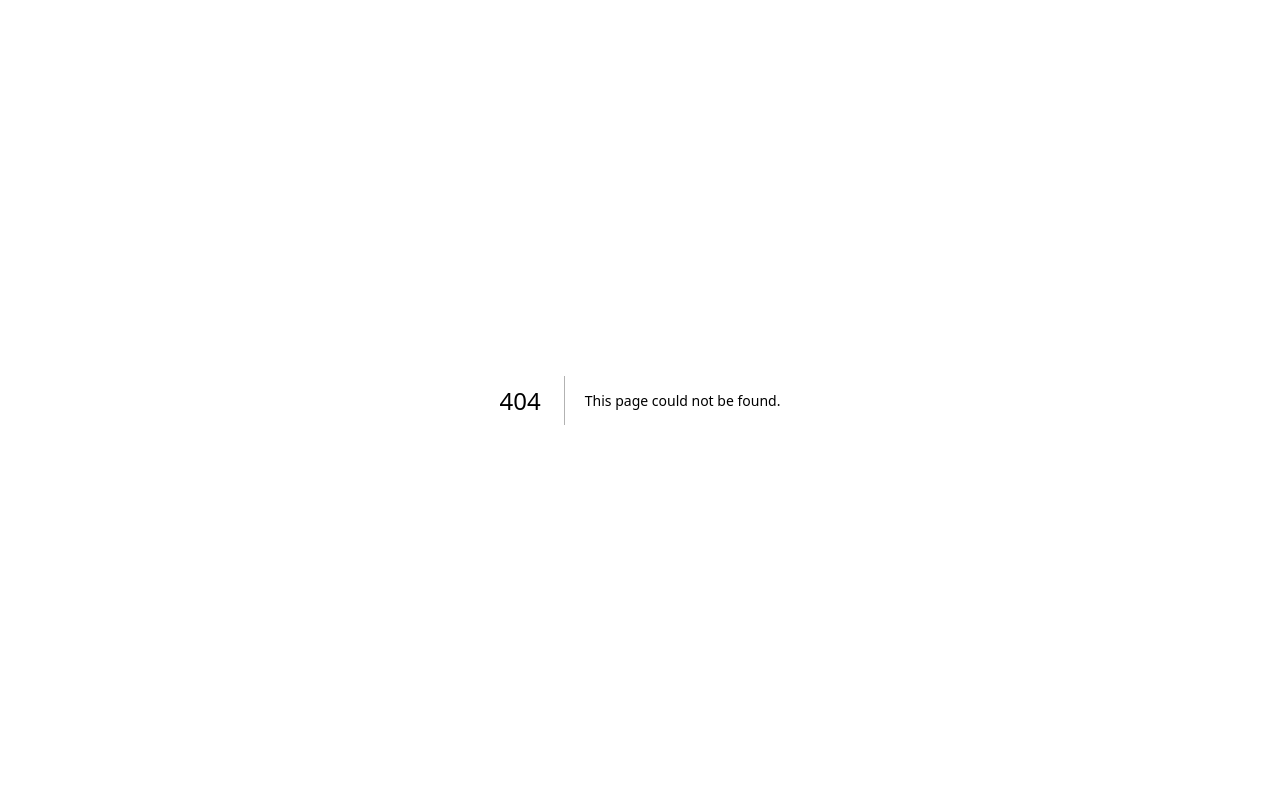
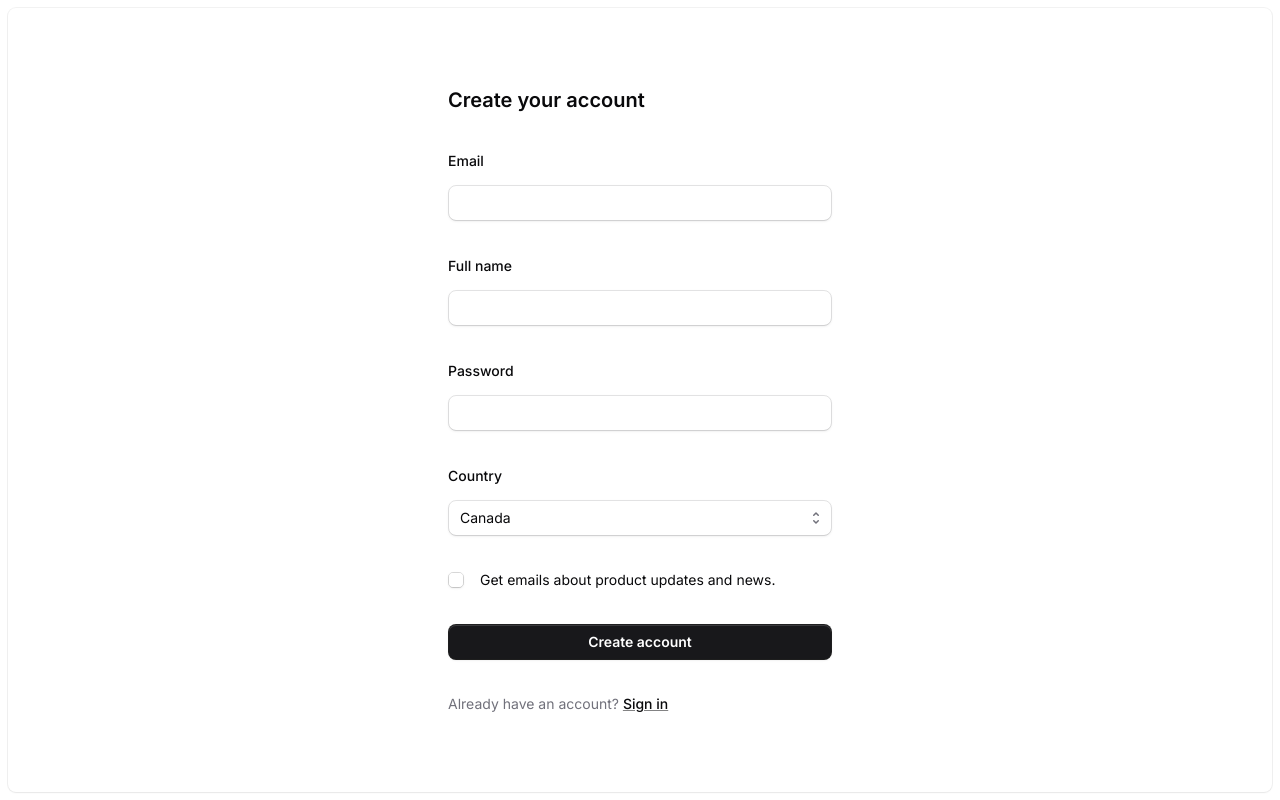
Before and after one commit to kojinkai/sherpa-mono, a Next.js app in the folder apps/web/: page /register in a window 1280 px wide. Before the commit this address had no page. Built offline with nearby package versions, Linux system fonts and the light colour scheme.

Commit message:
Add login and register routes, actions and forms

```diff
--- /dev/null
+++ b/apps/web/app/auth/confirm/route.ts
@@ -0,0 +1,28 @@
+import { type EmailOtpType } from '@supabase/supabase-js'
+import { type NextRequest } from 'next/server'
+
+import { createClient } from '@/utils/supabase/server'
+import { redirect } from 'next/navigation'
+
+export async function GET(request: NextRequest) {
+  const { searchParams } = new URL(request.url)
+  const token_hash = searchParams.get('token_hash')
+  const type = searchParams.get('type') as EmailOtpType | null
+  const next = searchParams.get('next') ?? '/'
+
+  if (token_hash && type) {
+    const supabase = await createClient()
+
+    const { error } = await supabase.auth.verifyOtp({
+      type,
+      token_hash,
+    })
+    if (!error) {
+      // redirect user to specified redirect URL or root of app
+      redirect(next)
+    }
+  }
+
+  // redirect the user to an error page with some instructions
+  redirect('/error')
+}
--- /dev/null
+++ b/apps/web/app/error/page.tsx
@@ -0,0 +1,5 @@
+'use client'
+
+export default function ErrorPage() {
+  return <p>Sorry, something went wrong</p>
+}
--- /dev/null
+++ b/apps/web/app/login/actions.ts
@@ -0,0 +1,24 @@
+"use server";
+
+import { revalidatePath } from "next/cache";
+import { redirect } from "next/navigation";
+import { createClient } from "@/utils/supabase/server";
+
+export async function login(formData: FormData) {
+  const supabase = await createClient();
+
+  // type-casting here for convenience
+  // in practice, you should validate your inputs
+  const data = {
+    email: formData.get("email") as string,
+    password: formData.get("password") as string,
+  };
+
+  const { error } = await supabase.auth.signInWithPassword(data);
+  if (error) {
+    redirect("/error");
+  }
+
+  revalidatePath("/", "layout");
+  redirect("/");
+}
--- /dev/null
+++ b/apps/web/app/login/page.tsx
@@ -0,0 +1,54 @@
+import { login } from "./actions";
+import Form from "next/form";
+
+import {
+  AuthLayout,
+  Button,
+  Checkbox,
+  CheckboxField,
+  Field,
+  Heading,
+  Input,
+  Label,
+  Strong,
+  Text,
+  TextLink,
+} from "@/components";
+
+export default function Login() {
+  return (
+    <AuthLayout>
+      <Form action={login} className="grid w-full max-w-sm grid-cols-1 gap-8">
+        <Heading>Sign in to your account</Heading>
+        <Field>
+          <Label>Email</Label>
+          <Input type="email" name="email" />
+        </Field>
+        <Field>
+          <Label>Password</Label>
+          <Input type="password" name="password" />
+        </Field>
+        <div className="flex items-center justify-between">
+          <CheckboxField>
+            <Checkbox name="remember" />
+            <Label>Remember me</Label>
+          </CheckboxField>
+          <Text>
+            <TextLink href="#">
+              <Strong>Forgot password?</Strong>
+            </TextLink>
+          </Text>
+        </div>
+        <Button type="submit" className="w-full">
+          Login
+        </Button>
+        <Text>
+          Don’t have an account?{" "}
+          <TextLink href="/register">
+            <Strong>Sign up</Strong>
+          </TextLink>
+        </Text>
+      </Form>
+    </AuthLayout>
+  );
+}
--- /dev/null
+++ b/apps/web/app/register/actions.ts
@@ -0,0 +1,25 @@
+"use server";
+
+import { revalidatePath } from "next/cache";
+import { redirect } from "next/navigation";
+import { createClient } from "@/utils/supabase/server";
+
+export async function register(formData: FormData) {
+  const supabase = await createClient();
+
+  // type-casting here for convenience
+  // in practice, you should validate your inputs
+  const data = {
+    email: formData.get("email") as string,
+    password: formData.get("password") as string,
+  };
+
+  const { error } = await supabase.auth.signUp(data);
+
+  if (error) {
+    redirect("/error");
+  }
+
+  revalidatePath("/", "layout");
+  redirect("/");
+}
--- /dev/null
+++ b/apps/web/app/register/page.tsx
@@ -0,0 +1,56 @@
+import { register } from "./actions";
+import { AuthLayout } from "@/components/auth-layout";
+import { Button } from "@/components/button";
+import { Checkbox, CheckboxField } from "@/components/checkbox";
+import { Field, Label } from "@/components/fieldset";
+import { Heading } from "@/components/heading";
+import { Input } from "@/components/input";
+import { Select } from "@/components/select";
+import { Strong, Text, TextLink } from "@/components/text";
+import Form from "next/form";
+
+export default function Register() {
+  return (
+    <AuthLayout>
+      <Form
+        action={register}
+        className="grid w-full max-w-sm grid-cols-1 gap-8"
+      >
+        <Heading>Create your account</Heading>
+        <Field>
+          <Label>Email</Label>
+          <Input type="email" name="email" />
+        </Field>
+        <Field>
+          <Label>Full name</Label>
+          <Input name="name" />
+        </Field>
+        <Field>
+          <Label>Password</Label>
+          <Input type="password" name="password" autoComplete="new-password" />
+        </Field>
+        <Field>
+          <Label>Country</Label>
+          <Select name="country">
+            <option>Canada</option>
+            <option>Mexico</option>
+            <option>United States</option>
+          </Select>
+        </Field>
+        <CheckboxField>
+          <Checkbox name="remember" />
+          <Label>Get emails about product updates and news.</Label>
+        </CheckboxField>
+        <Button type="submit" className="w-full">
+          Create account
+        </Button>
+        <Text>
+          Already have an account?{" "}
+          <TextLink href="/login">
+            <Strong>Sign in</Strong>
+          </TextLink>
+        </Text>
+      </Form>
+    </AuthLayout>
+  );
+}
--- /dev/null
+++ b/apps/web/middleware.ts
@@ -0,0 +1,19 @@
+import { type NextRequest } from 'next/server'
+import { updateSession } from '@/utils/supabase/middleware'
+
+export async function middleware(request: NextRequest) {
+  return await updateSession(request)
+}
+
+export const config = {
+  matcher: [
+    /*
+     * Match all request paths except for the ones starting with:
+     * - _next/static (static files)
+     * - _next/image (image optimization files)
+     * - favicon.ico (favicon file)
+     * Feel free to modify this pattern to include more paths.
+     */
+    '/((?!_next/static|_next/image|favicon.ico|.*\\.(?:svg|png|jpg|jpeg|gif|webp)$).*)',
+  ],
+}
--- a/apps/web/package.json
+++ b/apps/web/package.json
@@ -11,6 +11,8 @@
   "dependencies": {
     "@headlessui/react": "^2.2.4",
     "@heroicons/react": "^2.2.0",
+    "@supabase/ssr": "^0.6.1",
+    "@supabase/supabase-js": "^2.50.0",
     "clsx": "^2.1.1",
     "framer-motion": "^12.18.1",
     "next": "15.3.3",
--- /dev/null
+++ b/apps/web/utils/supabase/client.ts
@@ -0,0 +1,7 @@
+import { createBrowserClient } from '@supabase/ssr'
+export function createClient() {
+  return createBrowserClient(
+    process.env.NEXT_PUBLIC_SUPABASE_URL!,
+    process.env.NEXT_PUBLIC_SUPABASE_ANON_KEY!
+  )
+}
--- /dev/null
+++ b/apps/web/utils/supabase/middleware.ts
@@ -0,0 +1,56 @@
+import { createServerClient } from "@supabase/ssr";
+import { NextResponse, type NextRequest } from "next/server";
+
+export async function updateSession(request: NextRequest) {
+  let supabaseResponse = NextResponse.next({
+    request,
+  });
+
+  const supabase = createServerClient(
+    process.env.NEXT_PUBLIC_SUPABASE_URL!,
+    process.env.NEXT_PUBLIC_SUPABASE_ANON_KEY!,
+    {
+      cookies: {
+        getAll() {
+          return request.cookies.getAll();
+        },
+        setAll(cookiesToSet) {
+          cookiesToSet.forEach(({ name, value, options }) =>
+            request.cookies.set(name, value)
+          );
+          supabaseResponse = NextResponse.next({
+            request,
+          });
+          cookiesToSet.forEach(({ name, value, options }) =>
+            supabaseResponse.cookies.set(name, value, options)
+          );
+        },
+      },
+    }
+  );
+
+  // Do not run code between createServerClient and
+  // supabase.auth.getUser(). A simple mistake could make it very hard to debug
+  // issues with users being randomly logged out.
+
+  // IMPORTANT: DO NOT REMOVE auth.getUser()
+
+  const {
+    data: { user },
+  } = await supabase.auth.getUser();
+
+  if (
+    !user &&
+    // its faster to check each route than to use a regex
+    !request.nextUrl.pathname.startsWith("/login") &&
+    !request.nextUrl.pathname.startsWith("/register") &&
+    !request.nextUrl.pathname.startsWith("/auth") &&
+    !request.nextUrl.pathname.startsWith("/error")
+  ) {
+    // no user and not requesting a public page
+    // respond by redirecting the user to the login page
+    const url = request.nextUrl.clone();
+    url.pathname = "/login";
+    return NextResponse.redirect(url);
+  }
+}
--- /dev/null
+++ b/apps/web/utils/supabase/server.ts
@@ -0,0 +1,29 @@
+import { createServerClient } from '@supabase/ssr'
+import { cookies } from 'next/headers'
+
+export async function createClient() {
+  const cookieStore = await cookies()
+
+  return createServerClient(
+    process.env.NEXT_PUBLIC_SUPABASE_URL!,
+    process.env.NEXT_PUBLIC_SUPABASE_ANON_KEY!,
+    {
+      cookies: {
+        getAll() {
+          return cookieStore.getAll()
+        },
+        setAll(cookiesToSet) {
+          try {
+            cookiesToSet.forEach(({ name, value, options }) =>
+              cookieStore.set(name, value, options)
+            )
+          } catch {
+            // The `setAll` method was called from a Server Component.
+            // This can be ignored if you have middleware refreshing
+            // user sessions.
+          }
+        },
+      },
+    }
+  )
+}
```
Also changed, not shown: 1 other file (tests, documents, lock files or other folders).
